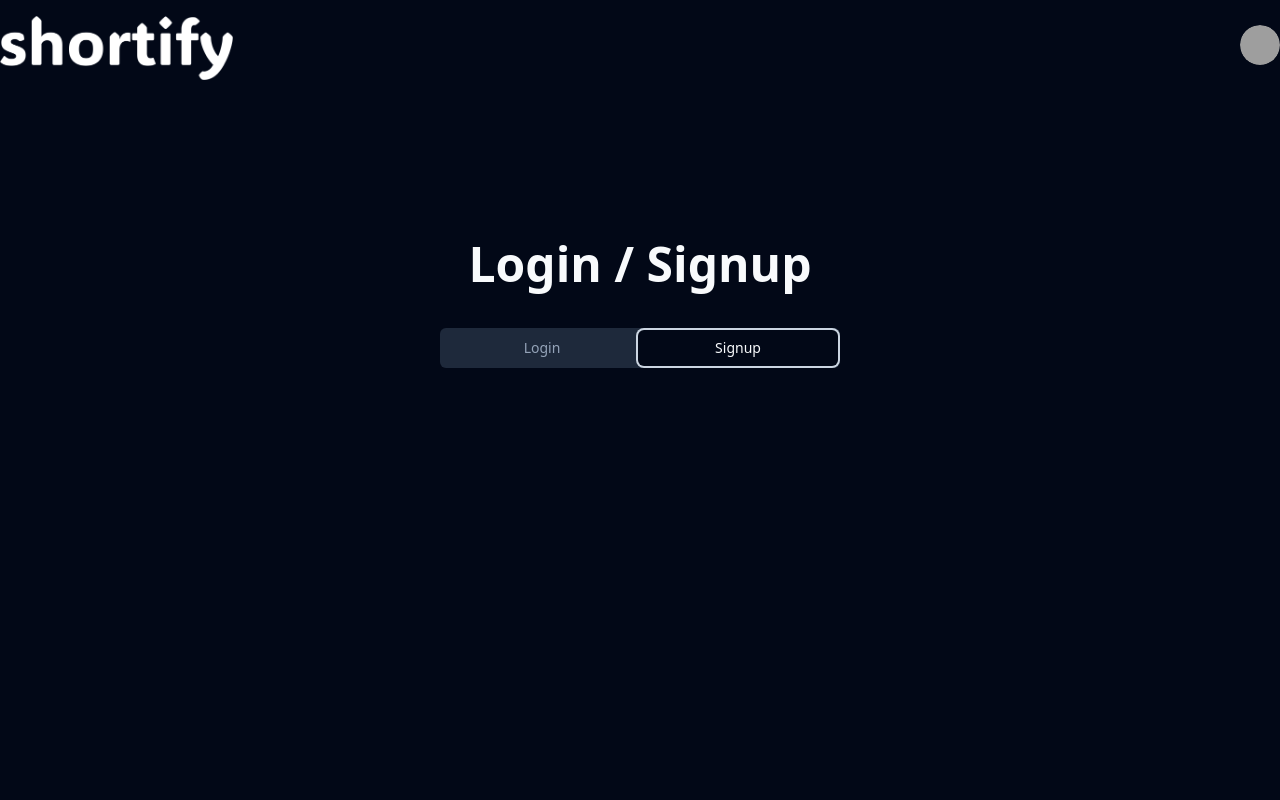
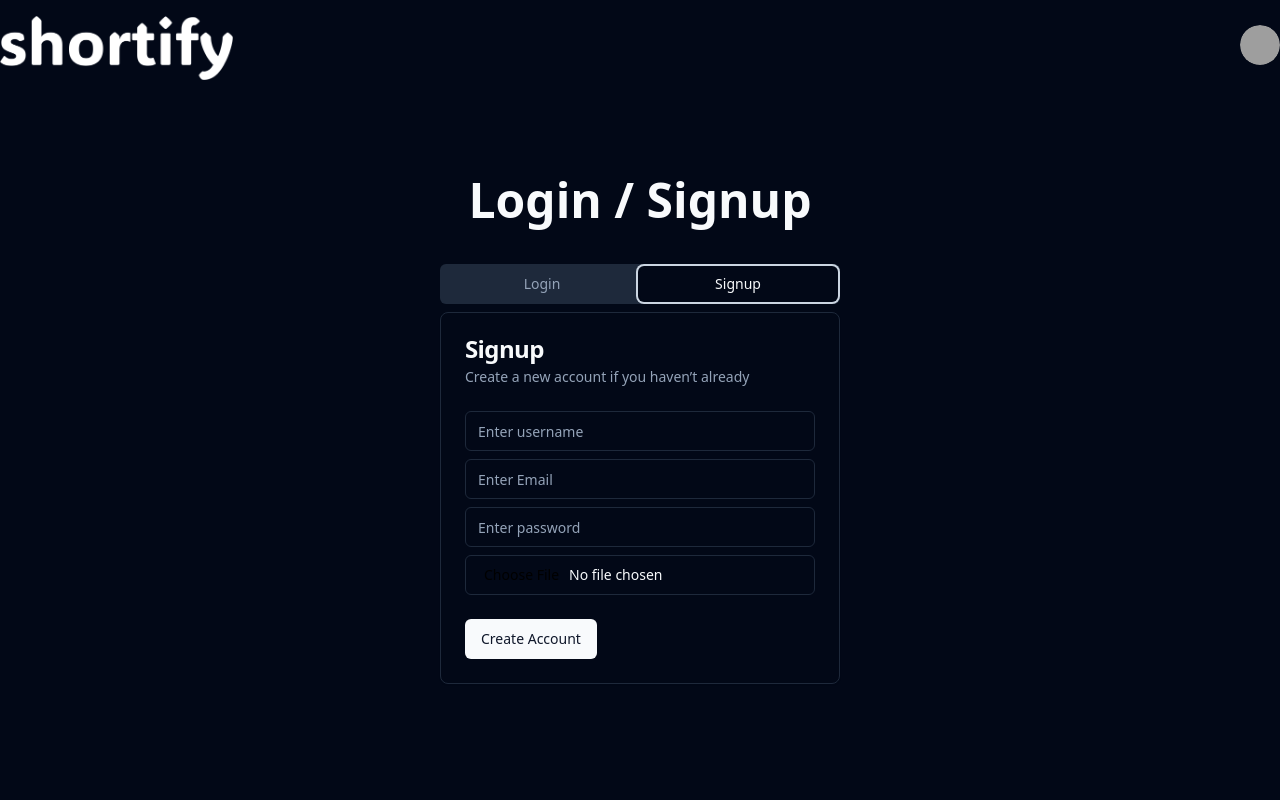
Before and after one commit to Manish12-verma/Shortify, a React (Vite) app: page /auth in a window 1280 px wide. Both pictures are taken after a click on the tab "Signup". Shown: the top 800 px of the page. Built offline with nearby package versions, Linux system fonts and the light colour scheme; grey boxes are pictures that could not be loaded.

Commit message:
added signup functionality

```diff
--- a/src/App.jsx
+++ b/src/App.jsx
@@ -6,6 +6,7 @@
 import Auth from './pages/auth';
 import Link from './pages/link';
 import RedirectLink from './pages/redirect-link';
+import UrlProvider from './context';
 
 const router = createBrowserRouter([
   {
@@ -36,7 +37,10 @@
 ]);
 
 function App() {
-  return <RouterProvider router={router} />;
+  return  <UrlProvider>
+   <RouterProvider router={router} />;
+    </UrlProvider>
+
 }
 
 export default App;
--- a/src/components/login.jsx
+++ b/src/components/login.jsx
@@ -11,8 +11,13 @@
 import { Button } from "./ui/button"
 import { BeatLoader } from "react-spinners"
 import Error from "./error"
-import { useState } from "react"
+import { useEffect, useState } from "react"
 import * as Yup from "yup"
+import useFetch from "@/hooks/use-fetch"
+import { login } from "@/db/apiAuth"
+import { useSearchParams } from "react-router-dom"
+import { UrlState } from "@/context"
+import { useNavigate } from "react-router-dom"
 
 const Login = () => {
 
@@ -21,6 +26,11 @@
     email:"",
     password:""
   })
+
+  const navigate = useNavigate();
+  let [searchParams] = useSearchParams();
+  const longLink = searchParams.get("createNew");
+
 const handleInputChange=(e)=>{
     const {name,value} = e.target
     setFormData((prevState)=>({
@@ -28,6 +38,19 @@
       [name] :value,
     }));
 };
+
+ const{data,error,loading,fn:fnLogin}=useFetch(login,formData);
+ const {fetchUser} = UrlState();
+
+
+ useEffect(()=>{
+  console.log(data)
+     if(error==null &&data){
+         navigate(`/dashboard?${longLink ? `createNew=${longLink}`:""}`);
+         fetchUser();
+     }
+ },[data,error])
+
 
 const handleLogin= async()=>{
         setErrors([]);
@@ -40,6 +63,7 @@
             });
             await schema.validate(formData,{abortEarly:false})
             //api call
+            await fnLogin()
         }catch(e){
                   const newErrors ={};
                   e?.inner?.forEach((err)=>{
@@ -50,13 +74,12 @@
         }
 };
 
-
   return (
     <Card>
   <CardHeader>
     <CardTitle>Login</CardTitle>
     <CardDescription>to you account if you already have one</CardDescription>
-    <Error message={"Enter valid email"}/>
+   {error && <Error message={error.message}/>}
   </CardHeader>
   <CardContent className="space-y-2">
     <div className="space-y-1">
@@ -69,7 +92,7 @@
     </div>
   </CardContent>
   <CardFooter>
-    <Button onClick={handleLogin}>{true?<BeatLoader size={10} color="#36d7b7"/>:"Login"}</Button>
+    <Button onClick={handleLogin}>{loading?<BeatLoader size={10} color="#36d7b7"/>:"Login"}</Button>
   </CardFooter>
 </Card>
   )
--- a/src/components/signup.jsx
+++ b/src/components/signup.jsx
@@ -1,10 +1,140 @@
+/* eslint-disable no-constant-condition */
+import {
+  Card,
+  CardContent,
+  CardDescription,
+  CardFooter,
+  CardHeader,
+  CardTitle,
+} from "@/components/ui/card";
+import { Input } from "./ui/input";
+import { Button } from "./ui/button";
+import { BeatLoader } from "react-spinners";
+import Error from "./error";
+import { useEffect, useState } from "react";
+import * as Yup from "yup";
+import useFetch from "@/hooks/use-fetch";
+import {  signup } from "@/db/apiAuth";
+import { useSearchParams } from "react-router-dom";
+import { UrlState } from "@/context";
+import { useNavigate } from "react-router-dom";
 
 const Signup = () => {
+  const [errors, setErrors] = useState([]);
+  const [formData, setFormData] = useState({
+    name:"",
+    email: "",
+    password: "",
+    profile_pic:null,
+  });
+
+  const navigate = useNavigate();
+  let [searchParams] = useSearchParams();
+  const longLink = searchParams.get("createNew");
+
+  const handleInputChange = (e) => {
+    const { name, value,files } = e.target;
+    setFormData((prevState) => ({
+      ...prevState,
+      [name]: files ?files[0]:value,
+    }));
+  };
+
+  const { data, error, loading, fn: fnSignup } = useFetch(signup, formData);
+  const { fetchUser } = UrlState();
+
+  useEffect(() => {
+    console.log(data);
+    if (error == null && data) {
+      navigate(`/dashboard?${longLink ? `createNew=${longLink}` : ""}`);
+      fetchUser();
+    }
+  }, [error,loading]);
+
+  const handleSignup = async () => {
+    setErrors([]);
+    try {
+      const schema = Yup.object().shape({
+        name:Yup.string().required("Name is required"),
+        email: Yup.string()
+          .email("Invalid email")
+          .required("Email is required"),
+        password: Yup.string()
+          .min(8, "Password must be atleast 8 characters")
+          .required("Password is required"),
+        profile_pic:Yup.mixed().required("Profile picture is required"),
+      });
+      await schema.validate(formData, { abortEarly: false });
+      //api call
+      await fnSignup();
+    } catch (e) {
+      const newErrors = {};
+      e?.inner?.forEach((err) => {
+        newErrors[err.path] = err.message;
+      });
+
+      setErrors(newErrors);
+    }
+  };
+
   return (
-    <div>
+    <Card>
+      <CardHeader>
+        <CardTitle>Signup</CardTitle>
+        <CardDescription>
+          Create a new account if you haven&rsquo;t already
+        </CardDescription>
+        {error && <Error message={error.message} />}
+      </CardHeader>
+      <CardContent className="space-y-2">
+        <div className="space-y-1">
+          <Input
+            name="name"
+            type="text"
+            placeholder="Enter username"
+            onChange={handleInputChange}
+          />
+          {errors.name && <Error message={errors.name} />}
+        </div>
+        <div className="space-y-1">
+          <Input
+            name="email"
+            type="email"
+            placeholder="Enter Email"
+            onChange={handleInputChange}
+          />
+          {errors.email && <Error message={errors.email} />}
+        </div>
+        <div className="space-y-1">
+          <Input
+            name="password"
+            type="password"
+            placeholder="Enter password"
+            onChange={handleInputChange}
+          />
+          {errors.password && <Error message={errors.password} />}
+        </div>
+        <div className="space-y-1">
+          <Input
+            name="profile_pic"
+            type="file"
+            accept="image/*"
+            onChange={handleInputChange}
+          />
+          {errors.profile_pic && <Error message={errors.profile_pic} />}
+        </div>
+      </CardContent>
+      <CardFooter>
+        <Button onClick={handleSignup}>
+          {loading ? (
+            <BeatLoader size={10} color="#36d7b7" />
+          ) : (
+            "Create Account"
+          )}
+        </Button>
+      </CardFooter>
+    </Card>
+  );
+};
 
-    </div>
-  )
-}
-
-export default Signup
+export default Signup;
--- /dev/null
+++ b/src/context.jsx
@@ -0,0 +1,24 @@
+import { createContext, useEffect ,useContext} from "react";
+import useFetch from "./hooks/use-fetch";
+import { getCurrentUser } from "./db/apiAuth";
+
+const UrlContext = createContext();
+
+const UrlProvider = ({ children }) => {
+
+   const {data:user,loading,fn:fetchUser} = useFetch(getCurrentUser);
+
+   const isAuthenticated = user ?.role === "authenticated";
+
+   useEffect(()=>{
+       fetchUser();
+   },[])
+  return <UrlContext.Provider value={{user,fetchUser,loading,isAuthenticated}}>{children}</UrlContext.Provider>;
+};
+
+export const UrlState =()=>{
+         return useContext(UrlContext);
+}
+
+
+export default UrlProvider;
--- a/src/db/apiAuth.js
+++ b/src/db/apiAuth.js
@@ -1,12 +1,45 @@
-import supabase from "./supabase";
+import supabase, { supabaseUrl } from "./supabase";
 
-export async function login({email,password}) {
-       const {data,error} = await supabase.auth.signInWithPassword({
-        email,
-        password
-       })
+export async function login({ email, password }) {
+       const { data, error } = await supabase.auth.signInWithPassword({
+         email,
+         password,
+       });
 
-       if(error) throw new Error(error.message);
+       if (error) throw new Error(error.message);
 
        return data;
 }
+
+//fetching user in context api
+export async function getCurrentUser() {
+       const {data:session,error}=await supabase.auth.getSession();
+
+       if(!session.session) return null;
+       if(error) throw new error(error.message);
+       return session.session?.user;
+}
+
+export async function signup({name,email,password,profile_pic}){
+
+       const fileName = `dp-${name.split(" ").join("-")}-${Math.random()}`;
+      const {error:storageError} = await supabase.storage.from("profile_pic").upload(fileName,profile_pic);
+
+      if(storageError)  throw new Error(storageError.message);
+
+      const {data,error} = await supabase.auth.signUp({
+       email,
+       password,
+       options:{
+              data:{
+                     name,
+                     profile_pic:`${supabaseUrl}/storage/v1/object/public/profile_pic/${fileName}`,
+              },
+           },
+      });
+
+      if(error)  throw new Error(error.message);
+
+      return data;
+
+}
--- a/src/db/supabase.js
+++ b/src/db/supabase.js
@@ -1,7 +1,7 @@
 import { createClient } from '@supabase/supabase-js';
 
 export const supabaseUrl = import.meta.env.VITE_SUPABASE_URL;
-const supabaseKey = import.meta.env.VITE_SUPABASE_ANON_KEY;
+const supabaseKey = import.meta.env.VITE_SUPABASE_KEY;
 const supabase = createClient(supabaseUrl, supabaseKey);
 
 export default supabase
--- /dev/null
+++ b/src/hooks/use-fetch.jsx
@@ -0,0 +1,26 @@
+import {useState} from 'react'
+
+const useFetch = (cb,options={}) => {
+
+    const [data,setData] =useState(null);
+    const [loading,setLoading] = useState(null);
+    const [error,setError] = useState(null);
+
+    const fn = async (...args)=>{
+        setLoading(true);
+        setError(null);
+
+        try{
+            const response = await cb(options,...args);
+            setData(response);
+            setError(null);
+        }catch(error){
+            setError(error)
+        }finally{
+            setLoading(false)
+        }
+    }
+  return {data,loading,error,fn};
+}
+
+export default useFetch
--- a/src/pages/auth.jsx
+++ b/src/pages/auth.jsx
@@ -1,14 +1,27 @@
-import { useSearchParams } from "react-router-dom";
+import { useNavigate, useSearchParams } from "react-router-dom";
 import { Tabs, TabsContent, TabsList, TabsTrigger } from "@/components/ui/tabs";
 import Login from "@/components/login";
 import Signup from "@/components/signup";
+import { UrlState } from "@/context";
+import { useEffect } from "react";
 
 const Auth = () => {
   const [searchParams] = useSearchParams();
+    const longLink = searchParams.get(" createNew");
+    const navigate = useNavigate();
+
+    const {isAuthenticated,loading}= UrlState();
+
+    useEffect(()=>{
+          if(isAuthenticated && !loading){
+            navigate(`/dashboard?${longLink ? `createNew=${longLink}`:""}`);
+          }
+    },[isAuthenticated,loading])
+
   return (
-    <div className="mt-36 flex flex-col items-center gap-10">
+    <div className="mt-20 flex flex-col items-center gap-10">
       <h1 className="text-5xl font-extrabold">
-        {searchParams.get("createNew")
+        {longLink
           ? "Hold up! Let's login first..."
           : "Login / Signup"}
       </h1>
```
Also changed, not shown: 1 other file (tests, documents, lock files or other folders).
